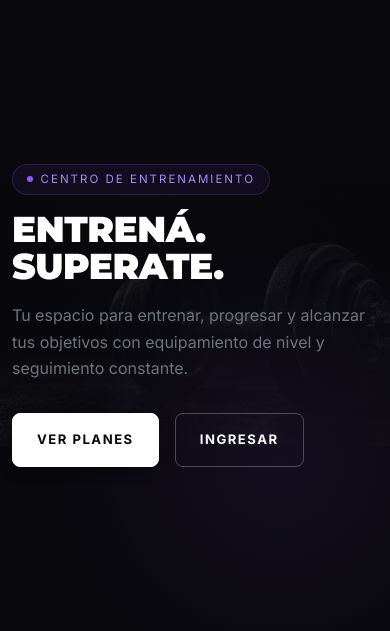
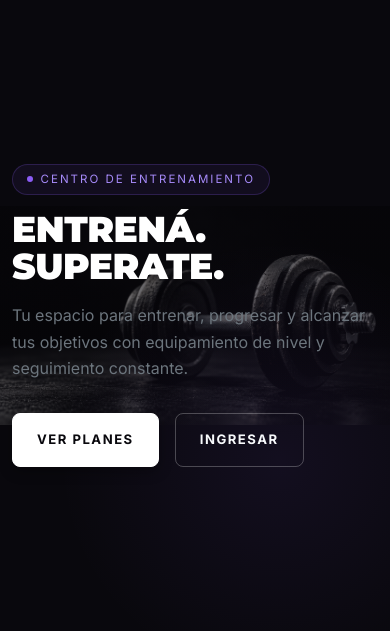
Before and after one commit to Marianoabizanda/Proyecto-Gym, a Django app: page / in a window 390 px wide. Shown: the part 77-708 px from the top of the page. Run offline with Django 5.2, Linux system fonts and the light colour scheme.

Commit message:
Mejorar fondo principal en mobile

```diff
--- a/static/css/styles.css
+++ b/static/css/styles.css
@@ -624,15 +624,16 @@ body {
     }
 
     .hero-bg {
-        background-size: 120% auto;
+        background-size: contain;
         background-position: center center;
     }
 
     .hero-overlay {
         background: linear-gradient(
             180deg,
-            rgba(9, 8, 13, 0.94) 0%,
-            rgba(9, 8, 13, 0.9) 100%
+            rgba(9, 8, 13, 0.86) 0%,
+            rgba(9, 8, 13, 0.58) 50%,
+            rgba(9, 8, 13, 0.88) 100%
         );
     }
 
```
